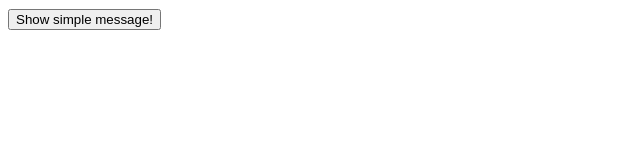
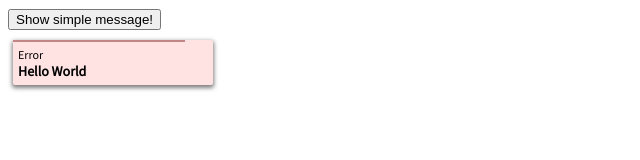
Before and after one commit to js-tasks-ru/js-20250320_valeriy-andryuschenko, a website: page 05-dom-document-loading/1-notification/index.html in a window 1280 px wide. Both pictures are taken after a click on the button "Show simple message!". Shown: the whole page, without its empty margins (0-640 px from the left). Drawn offline with Linux system fonts and the light colour scheme.

Commit message:
notification messages

```diff
--- a/05-dom-document-loading/1-notification/index.html
+++ b/05-dom-document-loading/1-notification/index.html
@@ -12,10 +12,14 @@
 
   btn1.addEventListener('click', () => {
     const notification = new NotificationMessage('Hello World', {
-      duration: 2000,
-      type: 'success'
+      duration: 20000,
+      type: 'error'
     });
 
     notification.show();
   });
 </script>
+
+<body>
+
+</body>
--- a/05-dom-document-loading/1-notification/index.js
+++ b/05-dom-document-loading/1-notification/index.js
@@ -1,3 +1,41 @@
 export default class NotificationMessage {
+  outerElement = document.createElement("div");
+  element = document.createElement("div");
+  constructor(message = '', timer = {}) {
+    this.duration = timer.duration || 2000;
+    this.type = timer.type || 'error';
+    this.message = message;
+  }
 
+  show() {
+    this.element.innerHTML = this.createTemplate();
+    this.outerElement.append(this.element);
+    document.body.append(this.outerElement);
+    setTimeout(() => {
+      this.remove();
+    }, this.duration);
+
+  }
+
+  remove() {
+    this.element.remove();
+  }
+
+  destroy() {
+    this.element.remove();
+  }
+
+  createTemplate() {
+    return `
+      <div class="notification ${this.type}" style="--value:${this.duration / 1000}s">
+        <div class="timer"></div>
+        <div class="inner-wrapper">
+          <div class="notification-header">${this.type}</div>
+          <div class="notification-body">
+            ${this.message}
+          </div>
+        </div>
+      </div>
+    `;
+  }
 }
```
Also changed, not shown: 05-dom-document-loading/1-notification/static.html (+2 -2 lines).
